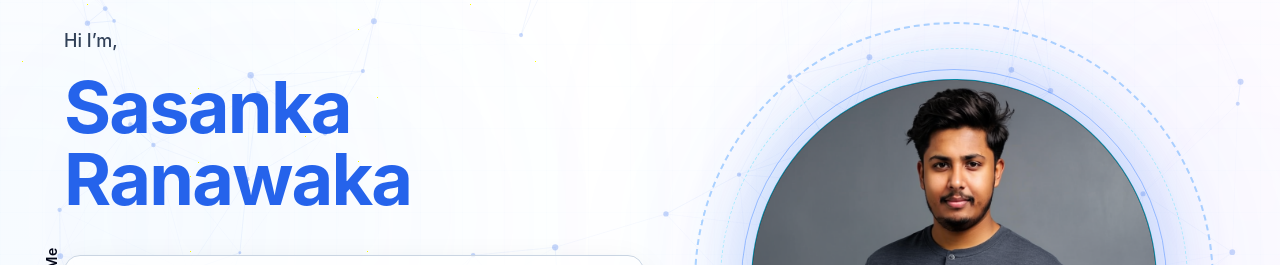
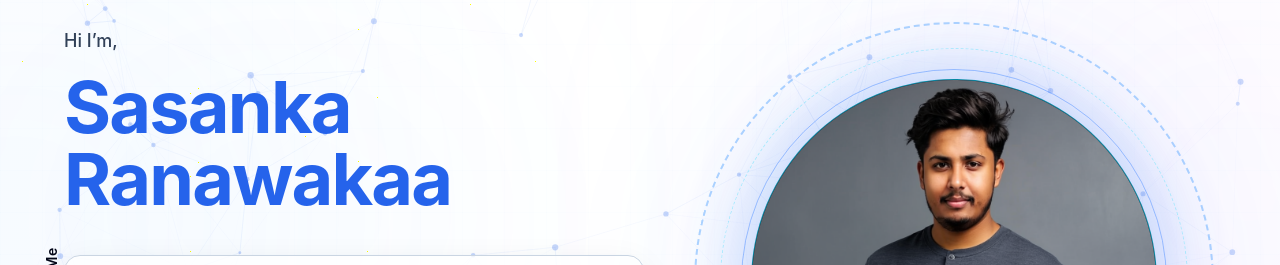
Before and after one commit to SasankaDinith/Modern-Portfolio-Website, a React (Vite) app in the folder client/: page / in a window 1280 px wide. Shown: the part 166-431 px from the top of the page. Built offline with nearby package versions, Linux system fonts and the light colour scheme.

Commit message:
chnage the name for testing

```diff
--- a/client/src/features/hero/HeroSection.tsx
+++ b/client/src/features/hero/HeroSection.tsx
@@ -219,7 +219,7 @@ export function HeroSection() {
                 dark:text-[#3B82F6]
               "
             >
-              Sasanka Ranawaka
+              Sasanka Ranawakaa
             </motion.h1>
           </motion.div>
 
```
